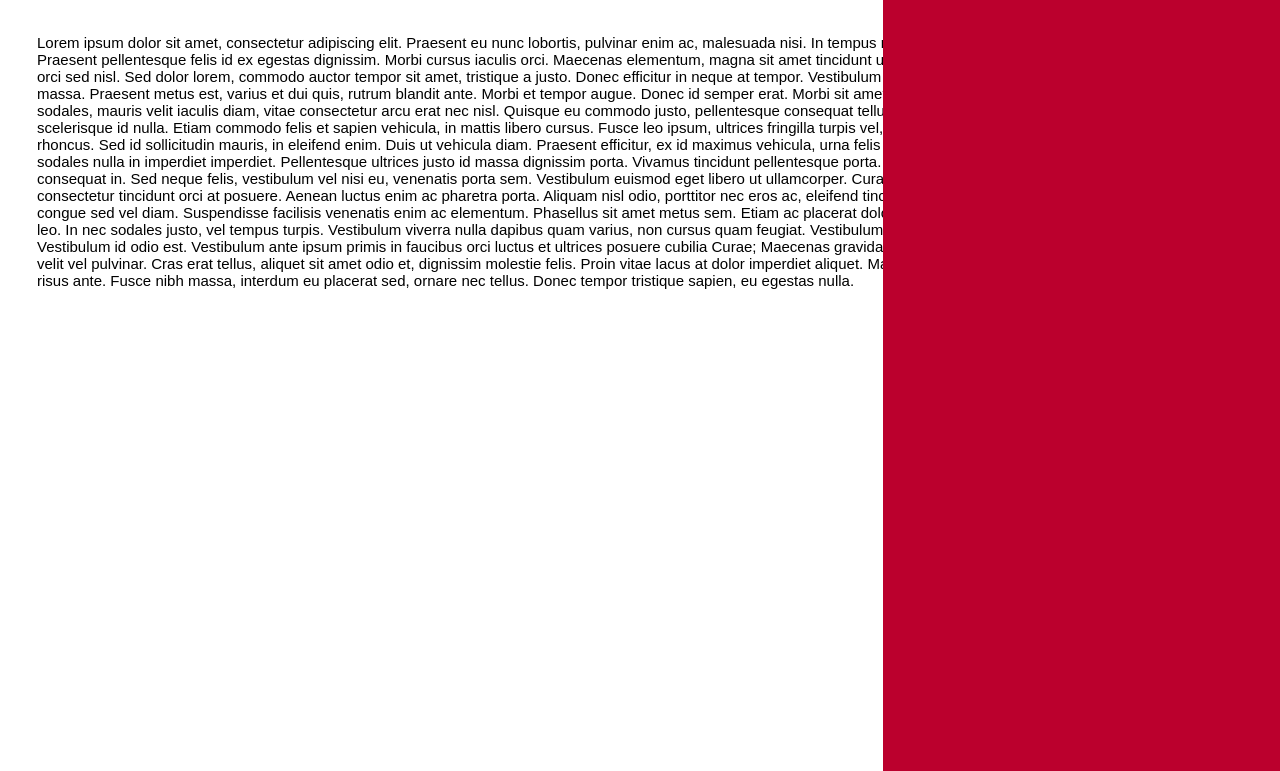
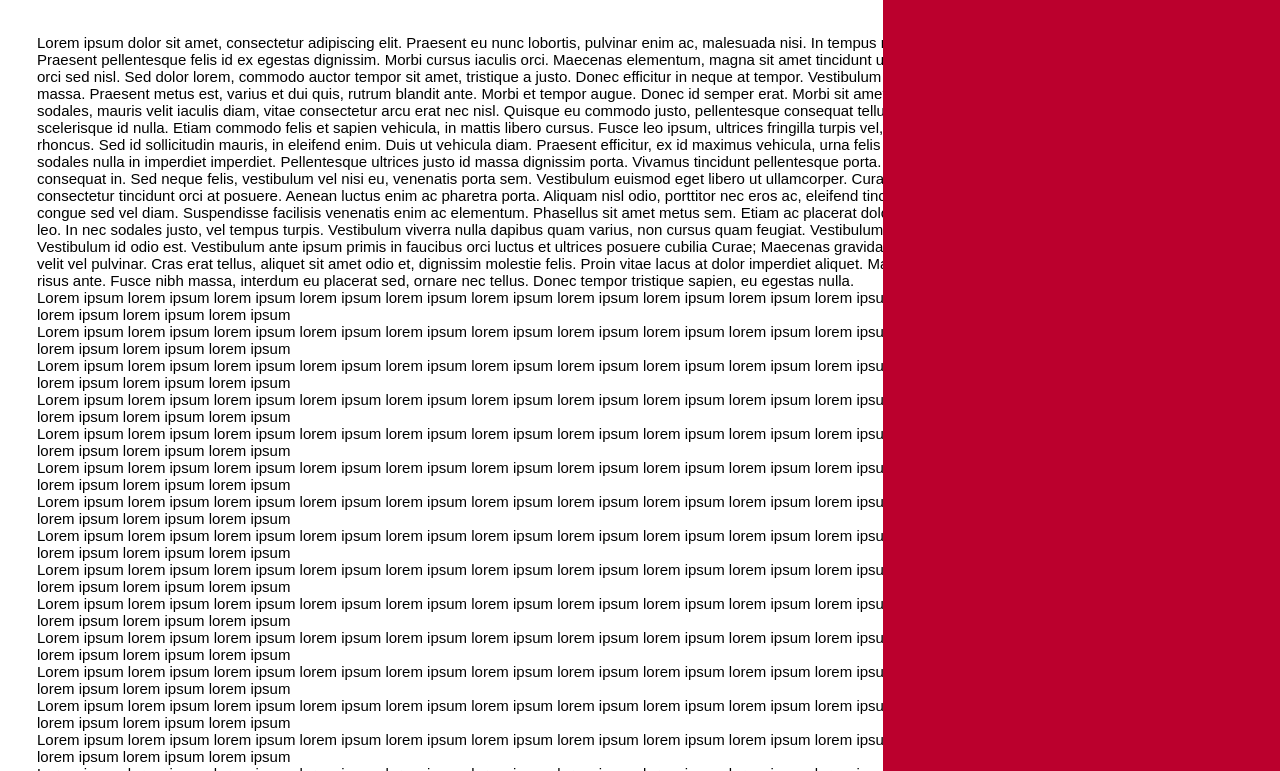
Before and after one commit to GLBDM/Tokyo-Travel, a plain HTML site: page index.html in a window 1280 px wide. Shown: the part 312-1083 px from the top of the page. Before the commit the page ends 883 px from the top, so only its background shows below. Drawn offline with Linux system fonts and the light colour scheme.

Commit message:
changements

```diff
--- a/index.html
+++ b/index.html
@@ -32,10 +32,10 @@
     </header>
 
     <div class="main">
-        <div class="scroll" >
+        <div class="scroll">
 
 
-                <p>Lorem ipsum dolor sit amet, consectetur adipiscing elit. Praesent eu nunc lobortis, pulvinar enim ac, malesuada nisi. In tempus mauris vitae mauris auctor, eget pretium tellus sagittis. Praesent pellentesque felis id ex egestas dignissim. Morbi cursus iaculis orci. Maecenas elementum, magna sit amet tincidunt ultricies, ligula leo porttitor libero, sed cursus sapien orci sed nisl. Sed dolor lorem, commodo auctor tempor sit amet, tristique a justo. Donec efficitur in neque at tempor. Vestibulum massa ligula, accumsan at risus id, porttitor ultricies massa. Praesent metus est, varius et dui quis, rutrum blandit ante. Morbi et tempor augue. Donec id semper erat. Morbi sit amet diam velit. Donec pellentesque, arcu sed laoreet sodales, mauris velit iaculis diam, vitae consectetur arcu erat nec nisl. Quisque eu commodo justo, pellentesque consequat tellus. Praesent ante arcu, vestibulum id imperdiet eu, scelerisque id nulla.
+            <p>Lorem ipsum dolor sit amet, consectetur adipiscing elit. Praesent eu nunc lobortis, pulvinar enim ac, malesuada nisi. In tempus mauris vitae mauris auctor, eget pretium tellus sagittis. Praesent pellentesque felis id ex egestas dignissim. Morbi cursus iaculis orci. Maecenas elementum, magna sit amet tincidunt ultricies, ligula leo porttitor libero, sed cursus sapien orci sed nisl. Sed dolor lorem, commodo auctor tempor sit amet, tristique a justo. Donec efficitur in neque at tempor. Vestibulum massa ligula, accumsan at risus id, porttitor ultricies massa. Praesent metus est, varius et dui quis, rutrum blandit ante. Morbi et tempor augue. Donec id semper erat. Morbi sit amet diam velit. Donec pellentesque, arcu sed laoreet sodales, mauris velit iaculis diam, vitae consectetur arcu erat nec nisl. Quisque eu commodo justo, pellentesque consequat tellus. Praesent ante arcu, vestibulum id imperdiet eu, scelerisque id nulla.
 
                 Etiam commodo felis et sapien vehicula, in mattis libero cursus. Fusce leo ipsum, ultrices fringilla turpis vel, volutpat vestibulum ante. Fusce accumsan tempor rhoncus. Sed id sollicitudin mauris, in eleifend enim. Duis ut vehicula diam. Praesent efficitur, ex id maximus vehicula, urna felis tristique arcu, in posuere arcu arcu at orci. Nullam sodales nulla in imperdiet imperdiet. Pellentesque ultrices justo id massa dignissim porta. Vivamus tincidunt pellentesque porta. Nunc malesuada tristique lorem, quis egestas dui consequat in. Sed neque felis, vestibulum vel nisi eu, venenatis porta sem.
 
@@ -44,6 +44,29 @@
                 Phasellus sit amet metus sem. Etiam ac placerat dolor. Vestibulum eu egestas ex. Vestibulum a blandit leo. In nec sodales justo, vel tempus turpis. Vestibulum viverra nulla dapibus quam varius, non cursus quam feugiat. Vestibulum quis ligula blandit, efficitur neque eu, hendrerit nibh.
 
                 Vestibulum id odio est. Vestibulum ante ipsum primis in faucibus orci luctus et ultrices posuere cubilia Curae; Maecenas gravida faucibus orci vitae vehicula. Integer commodo iaculis velit vel pulvinar. Cras erat tellus, aliquet sit amet odio et, dignissim molestie felis. Proin vitae lacus at dolor imperdiet aliquet. Mauris condimentum aliquam ante ut ornare. Morbi in risus ante. Fusce nibh massa, interdum eu placerat sed, ornare nec tellus. Donec tempor tristique sapien, eu egestas nulla.</p>
+
+            <p>Lorem ipsum lorem ipsum lorem ipsum lorem ipsum lorem ipsum lorem ipsum lorem ipsum lorem ipsum lorem ipsum lorem ipsum lorem ipsum lorem ipsum lorem ipsum lorem ipsum lorem ipsum lorem ipsum lorem ipsum </p>
+            <p>Lorem ipsum lorem ipsum lorem ipsum lorem ipsum lorem ipsum lorem ipsum lorem ipsum lorem ipsum lorem ipsum lorem ipsum lorem ipsum lorem ipsum lorem ipsum lorem ipsum lorem ipsum lorem ipsum lorem ipsum </p>
+            <p>Lorem ipsum lorem ipsum lorem ipsum lorem ipsum lorem ipsum lorem ipsum lorem ipsum lorem ipsum lorem ipsum lorem ipsum lorem ipsum lorem ipsum lorem ipsum lorem ipsum lorem ipsum lorem ipsum lorem ipsum </p>
+            <p>Lorem ipsum lorem ipsum lorem ipsum lorem ipsum lorem ipsum lorem ipsum lorem ipsum lorem ipsum lorem ipsum lorem ipsum lorem ipsum lorem ipsum lorem ipsum lorem ipsum lorem ipsum lorem ipsum lorem ipsum </p>
+            <p>Lorem ipsum lorem ipsum lorem ipsum lorem ipsum lorem ipsum lorem ipsum lorem ipsum lorem ipsum lorem ipsum lorem ipsum lorem ipsum lorem ipsum lorem ipsum lorem ipsum lorem ipsum lorem ipsum lorem ipsum </p>
+            <p>Lorem ipsum lorem ipsum lorem ipsum lorem ipsum lorem ipsum lorem ipsum lorem ipsum lorem ipsum lorem ipsum lorem ipsum lorem ipsum lorem ipsum lorem ipsum lorem ipsum lorem ipsum lorem ipsum lorem ipsum </p>
+            <p>Lorem ipsum lorem ipsum lorem ipsum lorem ipsum lorem ipsum lorem ipsum lorem ipsum lorem ipsum lorem ipsum lorem ipsum lorem ipsum lorem ipsum lorem ipsum lorem ipsum lorem ipsum lorem ipsum lorem ipsum </p>
+            <p>Lorem ipsum lorem ipsum lorem ipsum lorem ipsum lorem ipsum lorem ipsum lorem ipsum lorem ipsum lorem ipsum lorem ipsum lorem ipsum lorem ipsum lorem ipsum lorem ipsum lorem ipsum lorem ipsum lorem ipsum </p>
+            <p>Lorem ipsum lorem ipsum lorem ipsum lorem ipsum lorem ipsum lorem ipsum lorem ipsum lorem ipsum lorem ipsum lorem ipsum lorem ipsum lorem ipsum lorem ipsum lorem ipsum lorem ipsum lorem ipsum lorem ipsum </p>
+            <p>Lorem ipsum lorem ipsum lorem ipsum lorem ipsum lorem ipsum lorem ipsum lorem ipsum lorem ipsum lorem ipsum lorem ipsum lorem ipsum lorem ipsum lorem ipsum lorem ipsum lorem ipsum lorem ipsum lorem ipsum </p>
+            <p>Lorem ipsum lorem ipsum lorem ipsum lorem ipsum lorem ipsum lorem ipsum lorem ipsum lorem ipsum lorem ipsum lorem ipsum lorem ipsum lorem ipsum lorem ipsum lorem ipsum lorem ipsum lorem ipsum lorem ipsum </p>
+            <p>Lorem ipsum lorem ipsum lorem ipsum lorem ipsum lorem ipsum lorem ipsum lorem ipsum lorem ipsum lorem ipsum lorem ipsum lorem ipsum lorem ipsum lorem ipsum lorem ipsum lorem ipsum lorem ipsum lorem ipsum </p>
+            <p>Lorem ipsum lorem ipsum lorem ipsum lorem ipsum lorem ipsum lorem ipsum lorem ipsum lorem ipsum lorem ipsum lorem ipsum lorem ipsum lorem ipsum lorem ipsum lorem ipsum lorem ipsum lorem ipsum lorem ipsum </p>
+            <p>Lorem ipsum lorem ipsum lorem ipsum lorem ipsum lorem ipsum lorem ipsum lorem ipsum lorem ipsum lorem ipsum lorem ipsum lorem ipsum lorem ipsum lorem ipsum lorem ipsum lorem ipsum lorem ipsum lorem ipsum </p>
+            <p>Lorem ipsum lorem ipsum lorem ipsum lorem ipsum lorem ipsum lorem ipsum lorem ipsum lorem ipsum lorem ipsum lorem ipsum lorem ipsum lorem ipsum lorem ipsum lorem ipsum lorem ipsum lorem ipsum lorem ipsum </p>
+            <p>Lorem ipsum lorem ipsum lorem ipsum lorem ipsum lorem ipsum lorem ipsum lorem ipsum lorem ipsum lorem ipsum lorem ipsum lorem ipsum lorem ipsum lorem ipsum lorem ipsum lorem ipsum lorem ipsum lorem ipsum </p>
+            <p>Lorem ipsum lorem ipsum lorem ipsum lorem ipsum lorem ipsum lorem ipsum lorem ipsum lorem ipsum lorem ipsum lorem ipsum lorem ipsum lorem ipsum lorem ipsum lorem ipsum lorem ipsum lorem ipsum lorem ipsum </p>
+            <p>Lorem ipsum lorem ipsum lorem ipsum lorem ipsum lorem ipsum lorem ipsum lorem ipsum lorem ipsum lorem ipsum lorem ipsum lorem ipsum lorem ipsum lorem ipsum lorem ipsum lorem ipsum lorem ipsum lorem ipsum </p>
+            <p>Lorem ipsum lorem ipsum lorem ipsum lorem ipsum lorem ipsum lorem ipsum lorem ipsum lorem ipsum lorem ipsum lorem ipsum lorem ipsum lorem ipsum lorem ipsum lorem ipsum lorem ipsum lorem ipsum lorem ipsum </p>
+            <p>Lorem ipsum lorem ipsum lorem ipsum lorem ipsum lorem ipsum lorem ipsum lorem ipsum lorem ipsum lorem ipsum lorem ipsum lorem ipsum lorem ipsum lorem ipsum lorem ipsum lorem ipsum lorem ipsum lorem ipsum </p>
+            <p>Lorem ipsum lorem ipsum lorem ipsum lorem ipsum lorem ipsum lorem ipsum lorem ipsum lorem ipsum lorem ipsum lorem ipsum lorem ipsum lorem ipsum lorem ipsum lorem ipsum lorem ipsum lorem ipsum lorem ipsum </p>
+            <p>Lorem ipsum lorem ipsum lorem ipsum lorem ipsum lorem ipsum lorem ipsum lorem ipsum lorem ipsum lorem ipsum lorem ipsum lorem ipsum lorem ipsum lorem ipsum lorem ipsum lorem ipsum lorem ipsum lorem ipsum </p>
         </div>
 
         <div class="no-scroll">
--- a/styles.css
+++ b/styles.css
@@ -78,10 +78,25 @@ header nav ul li a:hover {
     position: relative;
     max-width: 1250px;
     padding: 37px;
-    overflow: scroll;
+    overflow-y: scroll;
     display: block;
-    height: 500px;
+    height: 700px;
 
+}
+
+/* width */
+::-webkit-scrollbar {
+  width: 11px;
+}
+
+/* Track */
+::-webkit-scrollbar-track {
+  background: #f1f1f1;
+}
+
+/* Handle */
+::-webkit-scrollbar-thumb {
+  background: #161515;
 }
 
 /* NO SCROLL */
```
